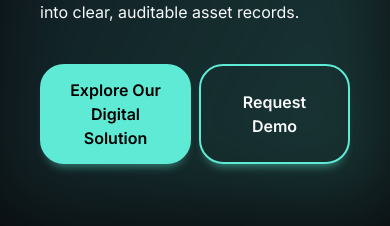
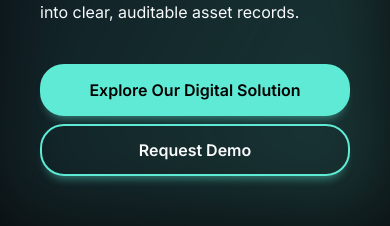
Before and after one commit to shariq-gazdar/bwdigit, a Next.js app: page /en in a window 390 px wide. Shown: the part 572-798 px from the top of the page. Built offline with nearby package versions, Linux system fonts and the light colour scheme.

Commit message:
more fixes

```diff
--- a/src/app/[locale]/layout.js
+++ b/src/app/[locale]/layout.js
@@ -27,7 +27,7 @@ export default async function LocaleLayout({ children, params }) {
   return (
     <html
       lang={locale}
-      className={`${geistSans.variable} ${geistMono.variable} h-full antialiased overflow-x-hidden`}
+      className={`${geistSans.variable} ${geistMono.variable} h-full antialiased overflow-x-hidden `}
     >
       <body className="min-h-full flex flex-col">
         <Navbar
--- a/src/app/[locale]/page.js
+++ b/src/app/[locale]/page.js
@@ -12,7 +12,7 @@ export default async function Home({ params }) {
   const t = messages.home;
 
   return (
-    <div className="pt-20 bg-background font-body w-screen ">
+    <div className="pt-20 bg-background font-body w-screen overflow-x-hidden ">
       {/* Hero Section */}
       <section className="relative grid grid-cols-1 lg:grid-cols-2 py-10 gap-y-10 lg:gap-y-0 lg:mb-0">
         {/* Mobile Gradient Overlay */}
@@ -23,7 +23,7 @@ export default async function Home({ params }) {
             {t.hero.title}
           </h1>
           <p className="text-primary">{t.hero.description}</p>
-          <div className="mt-5 flex gap-x-2 gap-y-2 lg:gap-y-0">
+          <div className="mt-5 flex flex-col lg:flex-row gap-x-2 gap-y-2 lg:gap-y-0">
             <CtaButton
               changeStyle={
                 "bg-primary-accent text-primary-foreground px-6 py-3 rounded-3xl border-2 border-primary-accent font-semibold hover:bg-primary-accent/90 transition-colors cursor-pointer w-full lg:w-fit shadow-[0_20px_90px_-100px_rgba(94,234,212,0.5),0_8px_10px_-6px_rgba(94,234,212,0.5)] text-center"
@@ -222,12 +222,12 @@ export default async function Home({ params }) {
         <p className="text-primary/70 text-center">
           {t.studies_section.description}
         </p>
-        <div className="grid grid-cols-1 lg:grid-cols-3 gap-x-5 mx-10">
+        <div className="grid grid-cols-1 lg:grid-cols-3 gap-x-5 mx-5 lg:mx-10">
           {t.studies.map((study, index) => {
             return (
               <AnimateIn key={index} delay={index * 0.1}>
                 <div
-                  className={`text-primary p-10 flex flex-col gap-x-5 gap-y-6 lg:my-10 my-5 rounded-2xl border-[0.5px] transition-all border-primary/30 ${
+                  className={`text-primary p-10 flex flex-col gap-x-5 gap-y-6 lg:my-10 my-5 rounded-2xl border-[0.5px] transition-all border-primary/30 h-86 ${
                     studies[index].hoverColor === "orange"
                       ? "bg-linear-to-b from-orange/30 to-card"
                       : studies[index].hoverColor === "blue"
--- a/src/components/Navbar.jsx
+++ b/src/components/Navbar.jsx
@@ -87,7 +87,7 @@ const Navbar = ({ messages, locale, defaultLocale }) => {
   };
 
   return (
-    <nav className="w-full fixed flex flex-row items-center justify-between px-10 py-5 bg-background/90 z-999 text-primary">
+    <nav className="w-screen fixed flex flex-row items-center justify-between px-10 py-5 bg-background/90 z-999 text-primary">
       {/* Logo */}
       <Image
         src="https://www.bwdigit.com/assets/bw-logo-BX0g2QWa.png"
```
